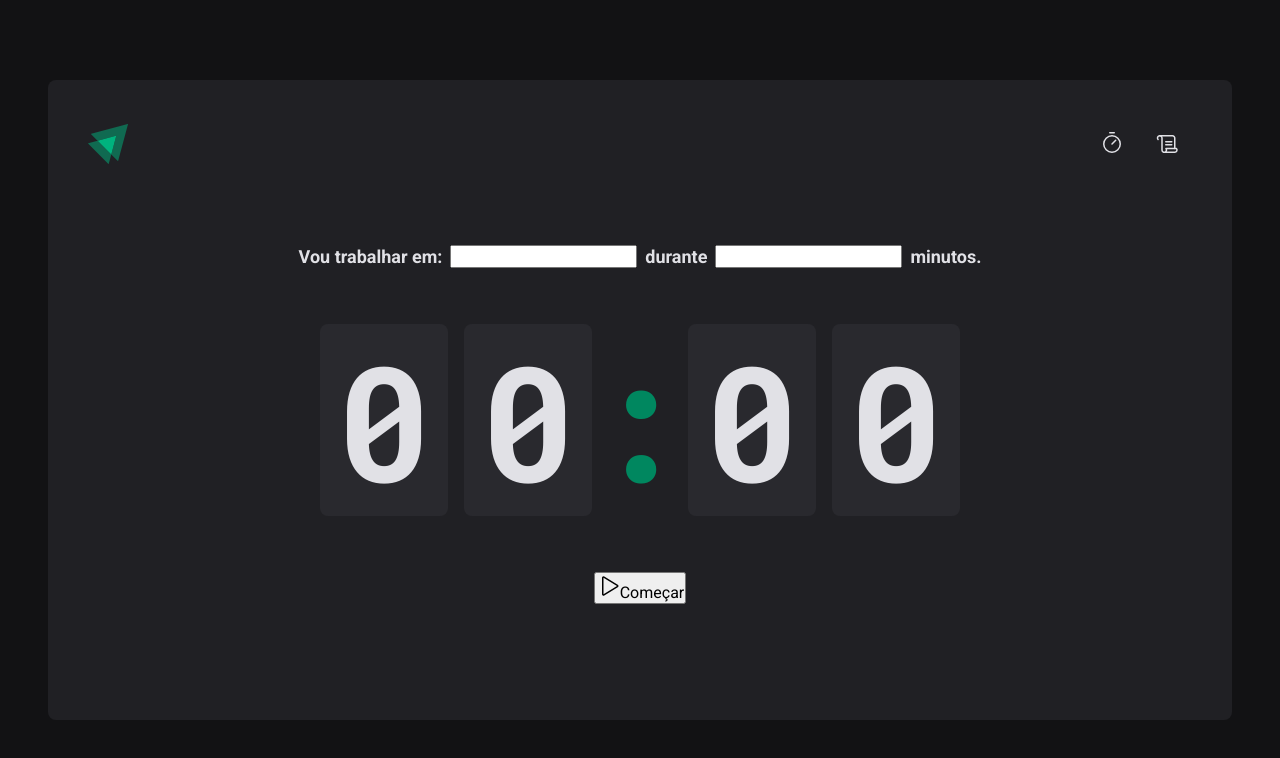
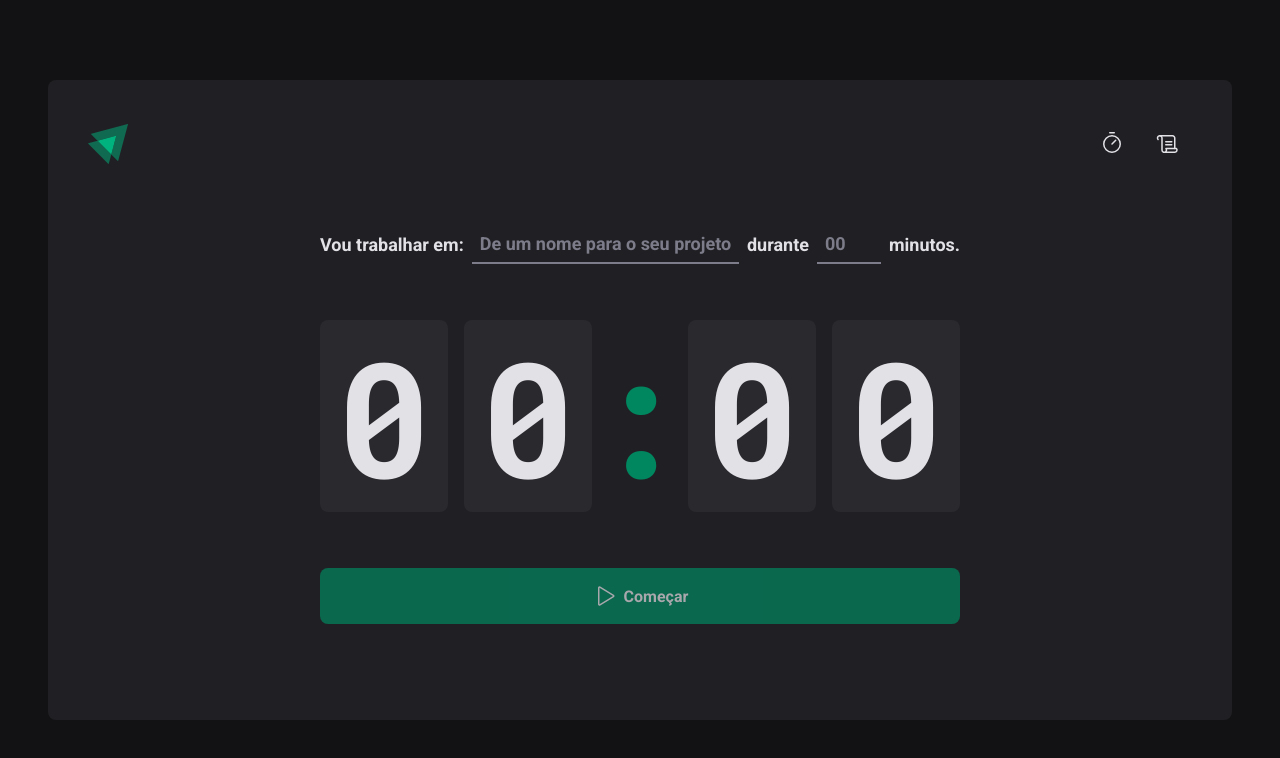
Before and after one commit to Matheus-Arruda3006/Timer, a React (Vite) app: page / in a window 1280 px wide. Shown: the top 758 px of the page. Built offline with nearby package versions, Linux system fonts and the light colour scheme.

Commit message:
finalizated styling home page

```diff
--- a/src/pages/Home.tsx
+++ b/src/pages/Home.tsx
@@ -1,5 +1,5 @@
 import { Play } from "phosphor-react";
-import { CountdownContainer, FormContainer, HomeContainer, Separator } from "./stylesHome";
+import { CountdownContainer, FormContainer, HomeContainer, MinutesAmountInput, Separator, StartCountdownButton, TaskInput } from "./stylesHome";
 
 export function Home (){
     return(
@@ -7,10 +7,10 @@
             <form action="">
                 <FormContainer>
                     <label htmlFor="task">Vou trabalhar em:</label>
-                    <input id="task" />
+                    <TaskInput id="task" placeholder="De um nome para o seu projeto..." />
 
                     <label htmlFor="minutesAmount">durante</label>
-                    <input type="number" id="minutesAmount" />
+                    <MinutesAmountInput type="number" id="minutesAmount" placeholder="00"/>
 
                     <span>minutos.</span>
                 </FormContainer>
@@ -23,10 +23,10 @@
                     <span>0</span>
                 </CountdownContainer>
 
-                <button>
+                <StartCountdownButton disabled>
                     <Play size={24}/>
                     Começar
-                </button>
+                </StartCountdownButton>
             </form>
         </HomeContainer>
     );
--- a/src/pages/stylesHome.ts
+++ b/src/pages/stylesHome.ts
@@ -27,6 +27,34 @@
     flex-wrap: wrap;
 `;
 
+const BaseInput = styled.input`
+    background: transparent;
+    height: 2.5rem;
+    border: 0;
+    border-bottom: 2px solid ${(props) => props.theme['gray-500']};
+    font-weight: bold;
+    font-size: 1.125rem;
+    padding: 0 0.5rem;
+    color: ${(props) => props.theme['gray-100']};
+
+    &:focus{
+        box-shadow: none;
+        border-color: ${(props) => props.theme['green-500']};
+    }
+
+    &::placeholder{
+        color: ${(props) => props.theme['gray-500']}
+    }
+`;
+
+export const TaskInput = styled(BaseInput)`
+    flex: 1;
+`;
+
+export const MinutesAmountInput = styled(BaseInput)`
+    width: 4rem;
+`;
+
 export const CountdownContainer = styled.div`
     font-family: 'Roboto Mono', monospace;
     font-size: 10rem;
@@ -52,3 +80,31 @@
     display: flex;
     justify-content: center;
 `;
+
+export const StartCountdownButton = styled.button`
+    width: 100%;
+    border: 0;
+    padding: 1rem;
+    border-radius: 8px;
+
+    display: flex;
+    align-items: center;
+    justify-content: center;
+
+    gap: 0.5rem;
+    font-weight: bold;
+
+    cursor: pointer;
+
+    background-color: ${(props) => props.theme['green-500']};
+    color: ${(props) => props.theme['gray-100']};
+
+    &:disabled{
+        opacity: 0.7;
+        cursor: not-allowed;
+    }
+
+    &:not(:disabled)hover {
+        background: ${(props) => props.theme['green-700']};
+    }
+`;
```
